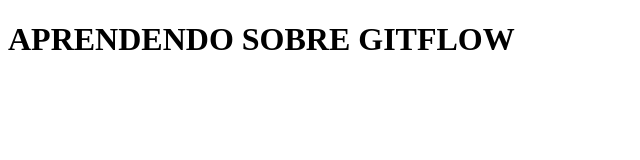
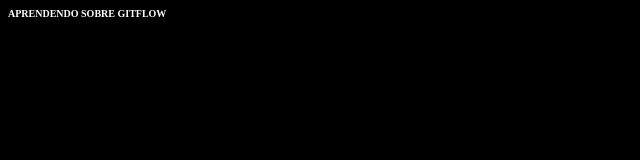
Before and after one commit to JonatasASB/git-flow, a plain HTML site: page index.html in a window 1280 px wide. Shown: the whole page, without its empty margins (0-640 px from the left). Drawn offline with Linux system fonts and the light colour scheme.

Commit message:
create and add file css

```diff
--- a/index.html
+++ b/index.html
@@ -4,6 +4,7 @@
 <head>
     <meta charset="UTF-8">
     <meta name="viewport" content="width=device-width, initial-scale=1.0">
+    <link rel="stylesheet" href="style.css">
     <title>Teste gitFlow</title>
 </head>
 
--- /dev/null
+++ b/style.css
@@ -0,0 +1,12 @@
+* {
+    box-sizing: border-box;
+    font-size: 10px;
+}
+
+body {
+    background-color: #000;
+}
+
+h1 {
+    color: #fff;
+}
```
